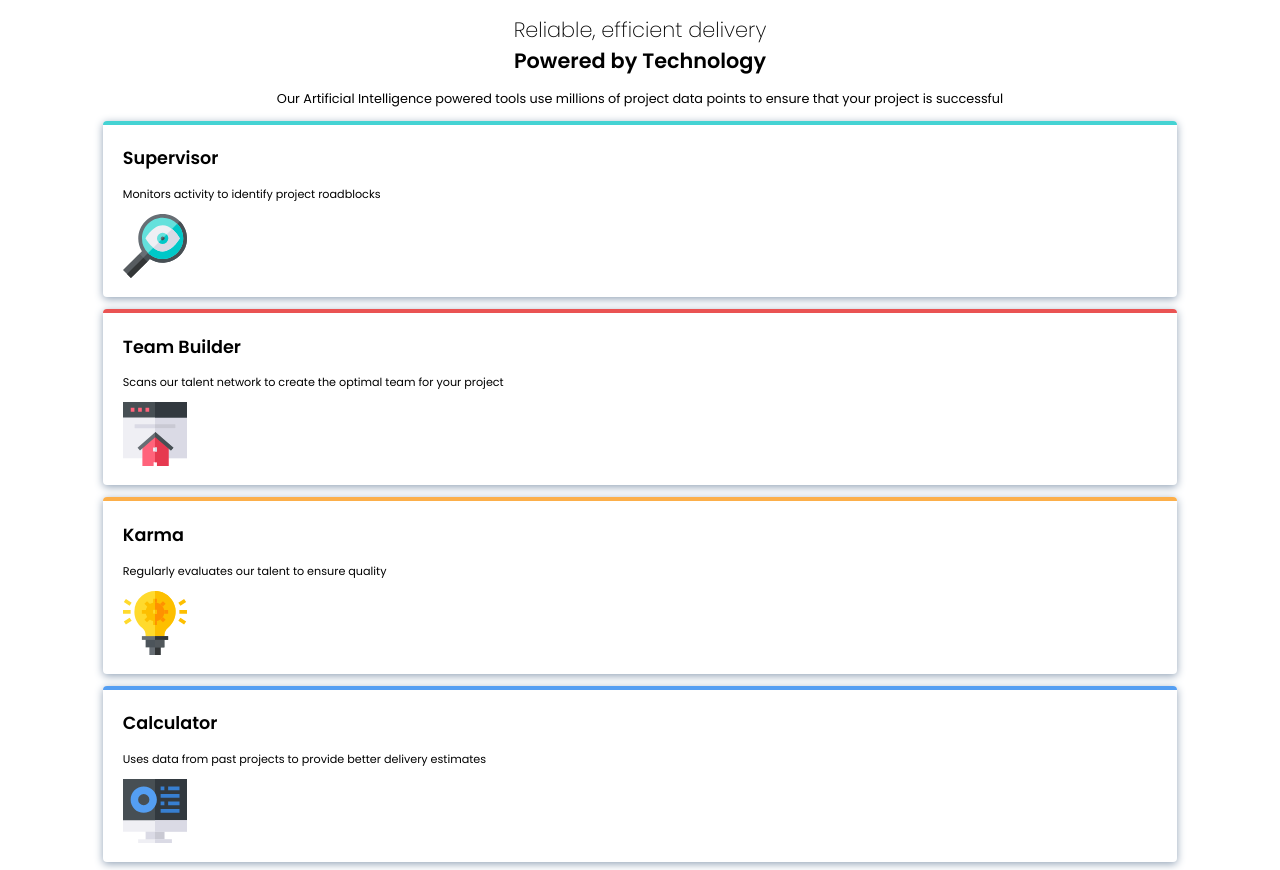
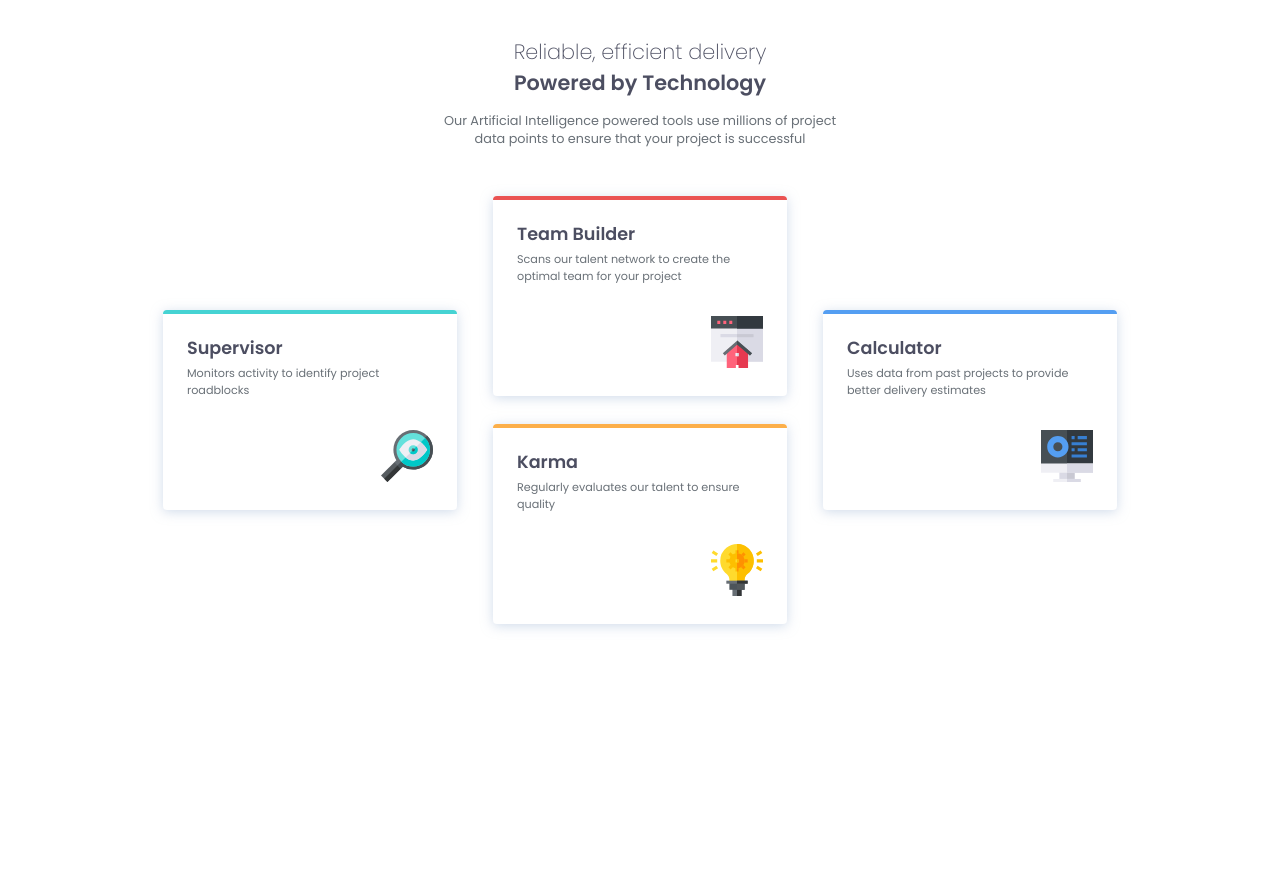
Before and after one commit to tooobi333/fm06-four-card-feature-section-master, a website: page index.html in a window 1280 px wide. After the commit the page ends 800 px from the top, so only its background shows below. Drawn offline with Linux system fonts and the light colour scheme.

Commit message:
finish challenge

```diff
--- a/scss/styles.scss
+++ b/scss/styles.scss
@@ -28,12 +28,16 @@
   width: 85%;
   margin: auto;
   font-family: Poppins, Arial;
+  color: variables.$color-lightgrey;
+  margin-block-start: 36px;
+  margin-block-end: 36px;
 }
 
 .heading {
   font-weight: 200;
   font-size: 1.3rem;
   text-align: center;
+  color: variables.$color-grey;
 }
 
 .heading__second {
@@ -45,20 +49,30 @@
   font-size: 0.8rem;
   text-align: center;
   font-weight: 400;
+  margin-block-end: 48px;
 }
 
 .container, .container__divider {
   display: flex;
   flex-direction: column;
-  row-gap: 12px;
+  row-gap: 28px;
+  max-width: 394px;
+  margin: auto;
 }
 
 .card {
-  box-sizing: border-box;
+  display: flex;
+  flex-direction: column;
   border-radius: 4px;
-  box-shadow: 0px 2px 8px hsl(212, 20%, 64%);
-  padding: 6px 20px 12px 20px;
+  box-shadow: 0px 2px 12px hsla(213, 39%, 74%, 0.5);
+  padding: 6px 24px 12px 24px;
+  transition: box-shadow(0.5s ease);
+
+  &:hover{
+    box-shadow: 0px 2px 12px hsla(213, 39%, 74%, 0.7);
+  }
 }
+
 
 .card--cyan {
   border-top: solid 4px variables.$color-cyan;
@@ -79,9 +93,51 @@
 .card__title {
   font-size: 1.1rem;
   font-weight: 600;
+  color: variables.$color-grey;
+  margin-block-end: 4px;
 }
 
 .card__text {
   font-size: 0.7rem;
   font-weight: 400;
+  margin-block-start: 0px;
 }
+
+.card__icon {
+  align-self: flex-end;
+  width: 52px;
+  margin: 20px 0px;
+}
+
+@media (min-width: 768px) {
+  .paragraph{
+    width: 38%;
+    margin-left: auto;
+    margin-right: auto;
+  }
+
+  .container {
+    flex-direction: row;
+    column-gap: 36px;
+    max-width: none;
+    align-items: center;
+    max-width: 980px;
+    justify-content: center;
+
+    & > * {
+      width: 30%;
+    }
+  }
+
+  .container__divider {
+    max-width: none;
+    margin: 0;
+    align-items: center;
+  }
+
+  .card {
+    max-width: 300px;
+    height: 200px;
+    box-sizing: border-box;
+  }
+}
```
Also changed, not shown: css/styles.css, 1 other file.
